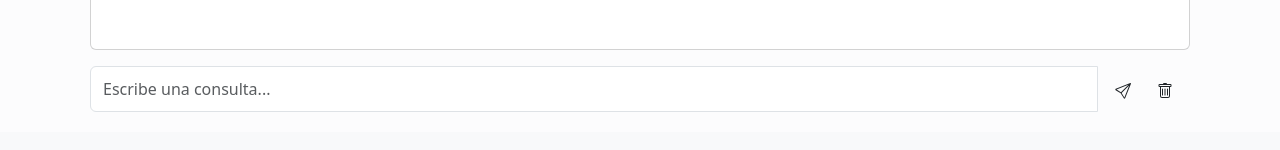
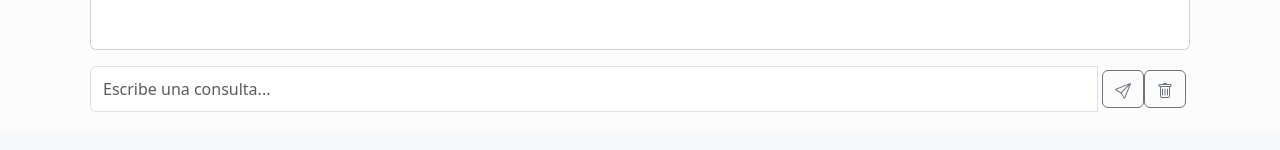
Before and after one commit to juancespinozazumbado/Minibot-Cliente, a React (Vite) app: page / in a window 1280 px wide. Shown: the part 480-630 px from the top of the page. Built offline with nearby package versions, Linux system fonts and the light colour scheme.

Commit message:
Efecto de recarga al limpiar chat

```diff
--- a/src/components/Chat/Chat.jsx
+++ b/src/components/Chat/Chat.jsx
@@ -1,19 +1,18 @@
 
 import React, { useState, useEffect } from 'react';
 import { sendMessage } from '../../Service/ChatService.js';
+import { json } from 'react-router-dom';
 
 const firstMessages = [
   { message: "¡Hola! Soy Boti tu asistente virtual, ¿Como puedo ayudarte?..", bot: true },
 ];
-
-localStorage.setItem('messages', JSON.stringify(firstMessages));
 
 const Chat = () => {
   const [messages, setMessages] = useState([]);
   const [input, setInput] = useState('');
 
   useEffect(() => {
-    const storedMessages = JSON.parse(localStorage.getItem('messages')) || [];
+    const storedMessages = JSON.parse(localStorage.getItem('messages')) || firstMessages;
     setMessages(storedMessages);
   }, []);
 
@@ -37,18 +36,24 @@ const Chat = () => {
     }
   };
 
-  const handleClearChat = () => {
+  const handleClearChat = async() => {
     setMessages([]);
     localStorage.removeItem('messages');
+
+    await new Promise((resolve) => setTimeout(resolve, 500));
+
+    setMessages(firstMessages);
+    localStorage.setItem('messages', JSON.stringify(firstMessages));
+
   };
 
   return (
 
     <div className="container bg-light-subtle mt-1" style={{ padding: '20px' }}>
       <nav aria-label="breadcrumb">
-        <ol class="breadcrumb">
-          <li class="breadcrumb-item"><a href="#">Home</a></li>
-          <li class="breadcrumb-item active" aria-current="page">🤖</li>
+        <ol className="breadcrumb">
+          <li className="breadcrumb-item"><a href="#">Home</a></li>
+          <li className="breadcrumb-item active" aria-current="page">🤖</li>
         </ol>
       </nav>
       <div className="card" style={{ height: '400px', overflowY: 'scroll' }}>
@@ -78,14 +83,14 @@ const Chat = () => {
           onChange={(e) => setInput(e.target.value)}
         />
         <div className="input-group-append m-1">
-          <button className="btn btn-outline-secondar" onClick={handleSend}>
-            <svg xmlns="http://www.w3.org/2000/svg" width="16" height="16" fill="currentColor" class="bi bi-send" viewBox="0 0 16 16">
+          <button className="btn btn-outline-secondary" onClick={handleSend}>
+            <svg xmlns="http://www.w3.org/2000/svg" width="16" height="16" fill="currentColor" className="bi bi-send" viewBox="0 0 16 16">
               <path d="M15.854.146a.5.5 0 0 1 .11.54l-5.819 14.547a.75.75 0 0 1-1.329.124l-3.178-4.995L.643 7.184a.75.75 0 0 1 .124-1.33L15.314.037a.5.5 0 0 1 .54.11ZM6.636 10.07l2.761 4.338L14.13 2.576zm6.787-8.201L1.591 6.602l4.339 2.76z" />
             </svg>
           </button>
-          <button className="btn btn-outline-secondar ml-2"
+          <button className="btn btn-outline-secondary ml-2"
             onClick={handleClearChat}>
-            <svg xmlns="http://www.w3.org/2000/svg" width="16" height="16" fill="currentColor" class="bi bi-trash" viewBox="0 0 16 16">
+            <svg xmlns="http://www.w3.org/2000/svg" width="16" height="16" fill="currentColor" className="bi bi-trash" viewBox="0 0 16 16">
               <path d="M5.5 5.5A.5.5 0 0 1 6 6v6a.5.5 0 0 1-1 0V6a.5.5 0 0 1 .5-.5m2.5 0a.5.5 0 0 1 .5.5v6a.5.5 0 0 1-1 0V6a.5.5 0 0 1 .5-.5m3 .5a.5.5 0 0 0-1 0v6a.5.5 0 0 0 1 0z" />
               <path d="M14.5 3a1 1 0 0 1-1 1H13v9a2 2 0 0 1-2 2H5a2 2 0 0 1-2-2V4h-.5a1 1 0 0 1-1-1V2a1 1 0 0 1 1-1H6a1 1 0 0 1 1-1h2a1 1 0 0 1 1 1h3.5a1 1 0 0 1 1 1zM4.118 4 4 4.059V13a1 1 0 0 0 1 1h6a1 1 0 0 0 1-1V4.059L11.882 4zM2.5 3h11V2h-11z" />
             </svg>
```
